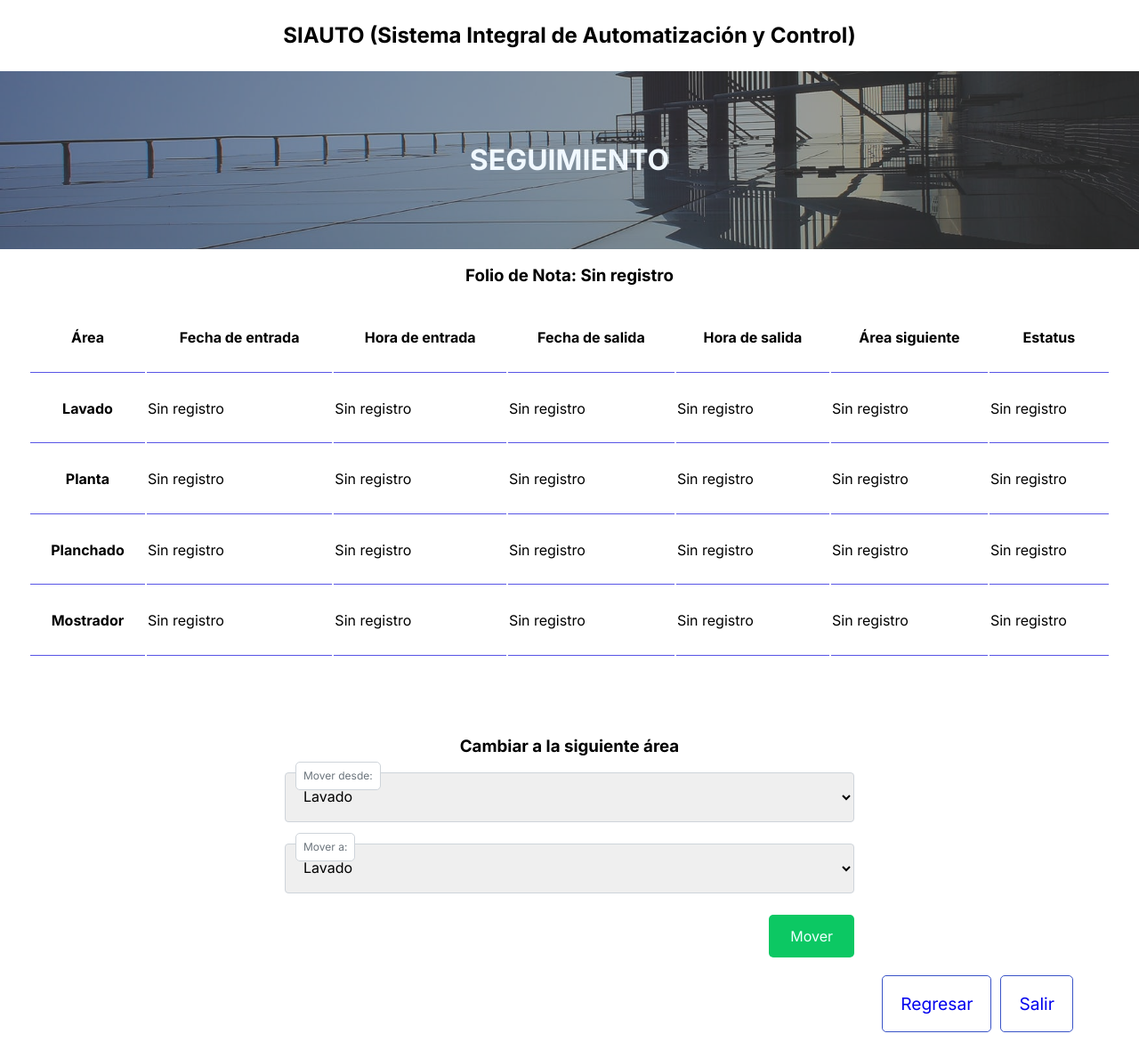
After one commit to angelmz88/Aries, a PHP site: page /Pages/notas/seguimiento.php in a window 1280 px wide. The commit adds this page. Shown: the whole page at 89% size. Run offline with PHP 8.4, Linux system fonts and the light colour scheme; the visitor is signed in with stand-in values (Sample User, id 1).

Commit message:
Sistema de seguimiento primera version

```diff
--- a/Pages/notas/buscar.php
+++ b/Pages/notas/buscar.php
@@ -6,7 +6,7 @@ include ("notas/../../../php/bd.php");
 function obtenerNotas($term = '')
 {
   global $conn;
-  $sql = "SELECT * FROM notas";
+  $sql = "SELECT * FROM notas ORDER BY Folio_Nota_PK DESC";
   if ($term != '') {
     $sql .= " WHERE Folio_Nota_PK LIKE '%$term%' OR Numero_Telefono_Cliente_FK LIKE '%$term%' OR Numero_Telefono_Empleado_FK LIKE '%$term%'
     OR Tipo_Servicio LIKE '%$term%' OR Fecha_Entrega_Estimada LIKE '%$term%' OR Hora_Entrega_Estimada LIKE '%$term%'";
@@ -67,7 +67,7 @@ $notas = obtenerNotas();
                 tableContent += '<tr><td>' + nota.Folio_Nota_PK + '</td><td>' + nota.Numero_Telefono_Cliente_FK +
                   '</td><td>' + nota.Numero_Telefono_Empleado_FK + '</td><td>' + nota.Tipo_Servicio +
                   '</td><td>' + nota.Fecha_Entrega_Estimada + '</td><td>' + nota.Hora_Entrega_Estimada +
-                  '</td><td><a href="actualizar.php?Folio_Nota_PK=' + nota.Folio_Nota_PK + '">Seguimiento</a></td></tr>';
+                  '</td><td><a href="seguimiento.php?Folio_Nota_PK=' + nota.Folio_Nota_PK + '">Seguimiento</a></td></tr>';
               });
             } else {
               tableContent += '<tr><td colspan="7">No se encontraron resultados</td></tr>';
@@ -118,7 +118,7 @@ $notas = obtenerNotas();
             <td><?php echo $nota["Tipo_Servicio"]; ?></td>
             <td><?php echo $nota["Fecha_Entrega_Estimada"]; ?></td>
             <td><?php echo $nota["Hora_Entrega_Estimada"]; ?></td>
-            <td><a href="actualizar.php?Folio_Nota_PK=<?php echo $nota['Folio_Nota_PK']; ?>">Editar</a></td>
+            <td><a href="seguimiento.php?Folio_Nota_PK=<?php echo $nota['Folio_Nota_PK']; ?>">Seguimiento</a></td>
           </tr>
         <?php endforeach; ?>
       <?php else: ?>
--- a/Pages/notas/crear.php
+++ b/Pages/notas/crear.php
@@ -32,9 +32,9 @@ include ("notas/../../../php/deep_sesion.php");
       </div>
       <div class="form-group">
         <select class="form-control" name="tipo-servicio" required>
-          <option value="Lavado">Lavado</option>
-          <option value="Planchado">Planchado</option>
-          <option value="Lavado en seco">Lavado en seco</option>
+          <option value="lavado">Lavado</option>
+          <option value="planchado">Planchado</option>
+          <option value="planta">Lavado en seco</option>
           <option value="Teñido">Teñido</option>
           <option value="Reparacion">Reparacion</option>
         </select>
--- /dev/null
+++ b/Pages/notas/seguimiento.php
@@ -0,0 +1,241 @@
+<?php
+include ("notas/../../../php/deep_sesion.php");
+include ("notas/../../../php/bd.php");
+
+$id = null;
+if (isset($_GET['Folio_Nota_PK'])) {
+    $id = $_GET['Folio_Nota_PK'];
+    $id = $conn->real_escape_string($id);  // Escapar el valor para evitar inyecciones SQL
+
+    $query = "SELECT Folio_Nota_PK FROM notas WHERE Folio_Nota_PK = '$id'";
+    $result = $conn->query($query);
+    $row = $result ? $result->fetch_assoc() : null;
+
+    $query_Mostrador = "SELECT * FROM mostrador WHERE Folio_Nota_PK_FK = '$id'";
+    $result_Mostrador = $conn->query($query_Mostrador);
+    $row_Mostrador = $result_Mostrador ? $result_Mostrador->fetch_assoc() : null;
+
+    $query_Lavado = "SELECT * FROM lavado WHERE Folio_Nota_PK_FK = '$id'";
+    $result_Lavado = $conn->query($query_Lavado);
+    $row_Lavado = $result_Lavado ? $result_Lavado->fetch_assoc() : null;
+
+    $query_Planchado = "SELECT * FROM planchado WHERE Folio_Nota_PK_FK = '$id'";
+    $result_Planchado = $conn->query($query_Planchado);
+    $row_Planchado = $result_Planchado ? $result_Planchado->fetch_assoc() : null;
+
+    $query_Planta = "SELECT * FROM planta WHERE Folio_Nota_PK_FK = '$id'";
+    $result_Planta = $conn->query($query_Planta);
+    $row_Planta = $result_Planta ? $result_Planta->fetch_assoc() : null;
+}
+?>
+<!DOCTYPE html>
+<html lang="es">
+
+<head>
+    <meta charset="UTF-8" />
+    <meta name="viewport" content="width=device-width, initial-scale=1.0" />
+    <link rel="stylesheet" href="../../css/normalize.css" />
+    <link rel="stylesheet" href="../../css/style.css" />
+    <link rel="stylesheet" href="../../css/consulta.css" />
+    <link rel="stylesheet" href="../../css/forms-register.css" />
+    <link rel="shortcut icon" href="../../img/global/lavanderia.png" />
+    <title>Notas</title>
+</head>
+
+<body>
+    <header class="header">
+        <h1>SIAUTO (Sistema Integral de Automatización y Control)</h1>
+    </header>
+    <section class="hero">
+        <div class="hero-cover">
+            <h1>SEGUIMIENTO</h1>
+        </div>
+    </section>
+    <section>
+        <h3>Folio de Nota:
+            <?php echo isset($row['Folio_Nota_PK']) ? htmlspecialchars($row['Folio_Nota_PK']) : "Sin registro"; ?>
+        </h3>
+    </section>
+    <section id="resultados" class="resultados">
+        <table class="table">
+            <tr>
+                <th>Área</th>
+                <th>Fecha de entrada</th>
+                <th>Hora de entrada</th>
+                <th>Fecha de salida</th>
+                <th>Hora de salida</th>
+                <th>Área siguiente</th>
+                <th>Estatus</th>
+            </tr>
+            <tr>
+                <th>Lavado</th>
+                <td><?php echo isset($row_Lavado['Fecha_Entrada_PK']) ? htmlspecialchars($row_Lavado['Fecha_Entrada_PK']) : "Sin registro"; ?>
+                </td>
+                <td><?php echo isset($row_Lavado['Hora_Entrada']) ? htmlspecialchars($row_Lavado['Hora_Entrada']) : "Sin registro"; ?>
+                </td>
+                <td><?php echo isset($row_Lavado['Fecha_Salida']) ? htmlspecialchars($row_Lavado['Fecha_Salida']) : "Sin registro"; ?>
+                </td>
+                <td><?php echo isset($row_Lavado['Hora_Salida']) ? htmlspecialchars($row_Lavado['Hora_Salida']) : "Sin registro"; ?>
+                </td>
+                <td><?php echo isset($row_Lavado['Area_Siguiente']) ? htmlspecialchars($row_Lavado['Area_Siguiente']) : "Sin registro"; ?>
+                </td>
+                <td><?php echo isset($row_Lavado['Estatus']) ? htmlspecialchars($row_Lavado['Estatus']) : "Sin registro"; ?>
+                </td>
+            </tr>
+            <tr>
+                <th>Planta</th>
+                <td><?php echo isset($row_Planta['Fecha_Entrada_PK']) ? htmlspecialchars($row_Planta['Fecha_Entrada_PK']) : "Sin registro"; ?>
+                </td>
+                <td><?php echo isset($row_Planta['Hora_Entrada']) ? htmlspecialchars($row_Planta['Hora_Entrada']) : "Sin registro"; ?>
+                </td>
+                <td><?php echo isset($row_Planta['Fecha_Salida']) ? htmlspecialchars($row_Planta['Fecha_Salida']) : "Sin registro"; ?>
+                </td>
+                <td><?php echo isset($row_Planta['Hora_Salida']) ? htmlspecialchars($row_Planta['Hora_Salida']) : "Sin registro"; ?>
+                </td>
+                <td><?php echo isset($row_Planta['Area_Siguiente']) ? htmlspecialchars($row_Planta['Area_Siguiente']) : "Sin registro"; ?>
+                </td>
+                <td><?php echo isset($row_Planta['Estatus']) ? htmlspecialchars($row_Planta['Estatus']) : "Sin registro"; ?>
+                </td>
+            </tr>
+            <tr>
+                <th>Planchado</th>
+                <td><?php echo isset($row_Planchado['Fecha_Entrada_PK']) ? htmlspecialchars($row_Planchado['Fecha_Entrada_PK']) : "Sin registro"; ?>
+                </td>
+                <td><?php echo isset($row_Planchado['Hora_Entrada']) ? htmlspecialchars($row_Planchado['Hora_Entrada']) : "Sin registro"; ?>
+                </td>
+                <td><?php echo isset($row_Planchado['Fecha_Salida']) ? htmlspecialchars($row_Planchado['Fecha_Salida']) : "Sin registro"; ?>
+                </td>
+                <td><?php echo isset($row_Planchado['Hora_Salida']) ? htmlspecialchars($row_Planchado['Hora_Salida']) : "Sin registro"; ?>
+                </td>
+                <td><?php echo isset($row_Planchado['Area_Siguiente']) ? htmlspecialchars($row_Planchado['Area_Siguiente']) : "Sin registro"; ?>
+                </td>
+                <td><?php echo isset($row_Planchado['Estatus']) ? htmlspecialchars($row_Planchado['Estatus']) : "Sin registro"; ?>
+                </td>
+            </tr>
+            <tr>
+                <th>Mostrador</th>
+                <td><?php echo isset($row_Mostrador['Fecha_Entrada_PK']) ? htmlspecialchars($row_Mostrador['Fecha_Entrada_PK']) : "Sin registro"; ?>
+                </td>
+                <td><?php echo isset($row_Mostrador['Hora_Entrada']) ? htmlspecialchars($row_Mostrador['Hora_Entrada']) : "Sin registro"; ?>
+                </td>
+                <td><?php echo isset($row_Mostrador['Fecha_Salida']) ? htmlspecialchars($row_Mostrador['Fecha_Salida']) : "Sin registro"; ?>
+                </td>
+                <td><?php echo isset($row_Mostrador['Hora_Salida']) ? htmlspecialchars($row_Mostrador['Hora_Salida']) : "Sin registro"; ?>
+                </td>
+                <td><?php echo isset($row_Mostrador['Area_Siguiente']) ? htmlspecialchars($row_Mostrador['Area_Siguiente']) : "Sin registro"; ?>
+                </td>
+                <td><?php echo isset($row_Mostrador['Estatus']) ? htmlspecialchars($row_Mostrador['Estatus']) : "Sin registro"; ?>
+                </td>
+            </tr>
+        </table>
+    </section>
+    <section class="options">
+        <h3>Cambiar a la siguiente área</h3>
+        <form action="seguimiento.php" method="post" class="form">
+            <input type="hidden" name="Folio_Nota_PK" value="<?php echo htmlspecialchars($id); ?>" />
+            <div class="form-group">
+                <select class="form-control" name="area-mover-desde" required>
+                    <option value="lavado">Lavado</option>
+                    <option value="planta">Planta</option>
+                    <option value="planchado">Planchado</option>
+                    <option value="mostrador">Mostrador</option>
+                </select>
+                <label for="area-mover-desde">Mover desde:</label>
+            </div>
+            <div class="form-group">
+                <select class="form-control" name="area-mover" required>
+                    <option value="lavado">Lavado</option>
+                    <option value="planta">Planta</option>
+                    <option value="planchado">Planchado</option>
+                    <option value="mostrador">Mostrador</option>
+                </select>
+                <label for="area-mover">Mover a:</label>
+            </div>
+            <button type="submit" class="submit">Mover</button>
+        </form>
+    </section>
+    <footer class="footer">
+        <a href="../notas.php" class="btn_salir">Regresar</a>
+        <a href="notas/../../../php/salir.php" class="btn_salir">Salir</a>
+    </footer>
+    <?php
+    if ($_SERVER["REQUEST_METHOD"] == "POST") {
+        $id = $conn->real_escape_string($_POST['Folio_Nota_PK']);
+        $area = $conn->real_escape_string($_POST['area-mover']);
+        $area_desde = $conn->real_escape_string($_POST['area-mover-desde']);
+        date_default_timezone_set('America/Mexico_City');
+        $fecha_entrada = date('Y-m-d');
+        $hora_entrada = date('H:i:s');
+        $query_Mover = '';
+        $query_Actualizar = '';
+
+        switch ($area) {
+            case 'mostrador':
+                $clave_area = 'M';
+                break;
+            case 'planta':
+                $clave_area = 'P';
+                break;
+            case 'lavado':
+                $clave_area = 'L';
+                break;
+            case 'planchado':
+                $clave_area = 'PL';
+                break;
+        }
+
+        switch ($clave_area) {
+            case 'M':
+                $clave_siguiente = 'P';
+                break;
+            case 'P':
+                $clave_siguiente = 'PL';
+                break;
+            case 'L':
+                $clave_siguiente = 'PL';
+                break;
+            case 'PL':
+                $clave_siguiente = 'M';
+                break;
+        }
+
+        if ($area == 'mostrador' && $area_desde == 'mostrador') {
+            $query_Actualizar = "UPDATE $area_desde SET Fecha_Salida = '$fecha_entrada', Hora_Salida = '$hora_entrada',
+        Area_Siguiente = '$clave_area', Estatus = 1 WHERE Folio_Nota_PK_FK = '$id'";
+            if ($conn->query($query_Actualizar) === TRUE) {
+                echo '<script>alert("Área actualizada correctamente");';
+                echo 'window.location.href = "buscar.php";';
+                echo '</script>';
+
+            } else {
+                echo '<script>alert("Error al mover: ' . $conn->error . '");</script>';
+            }
+        } else {
+            $query_Mover = "INSERT INTO $area (Folio_Nota_PK_FK, Fecha_Entrada_PK, Hora_Entrada, Estatus, Identificador_Area_FK, Area_Siguiente)
+        VALUES ('$id', '$fecha_entrada', '$hora_entrada', 0, '$clave_area', '$clave_siguiente')";
+
+            $query_Actualizar = "UPDATE $area_desde SET Fecha_Salida = '$fecha_entrada', Hora_Salida = '$hora_entrada',
+        Area_Siguiente = '$clave_area', Estatus = 1 WHERE Folio_Nota_PK_FK = '$id'";
+
+            if ($conn->query($query_Mover) === TRUE) {
+                echo '<script>alert("Producto registrado correctamente");</script>';
+            } else {
+                echo '<script>alert("Error al insertar datos: ' . $conn->error . '");</script>';
+            }
+
+            if ($conn->query($query_Actualizar) === TRUE) {
+                echo '<script>alert("Área actualizada correctamente");';
+                echo 'window.location.href = "buscar.php";';
+                echo '</script>';
+
+            } else {
+                echo '<script>alert("Error al mover: ' . $conn->error . '");</script>';
+            }
+        }
+
+
+    }
+    ?>
+</body>
+
+</html>
```
